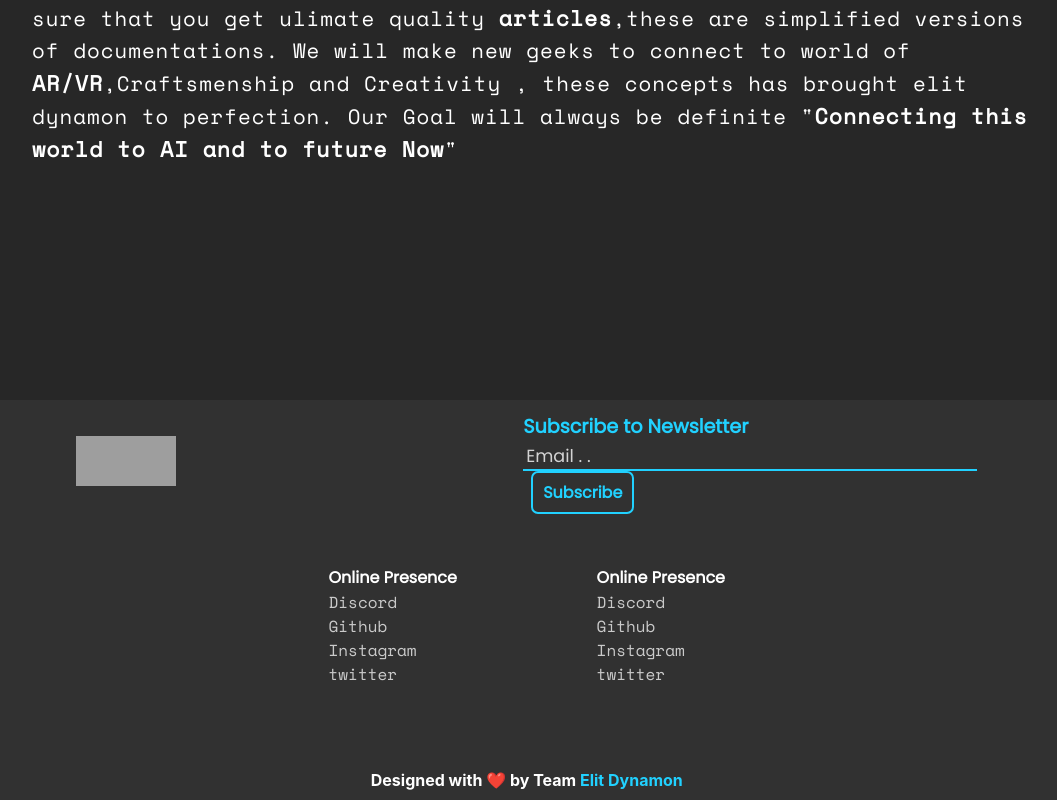
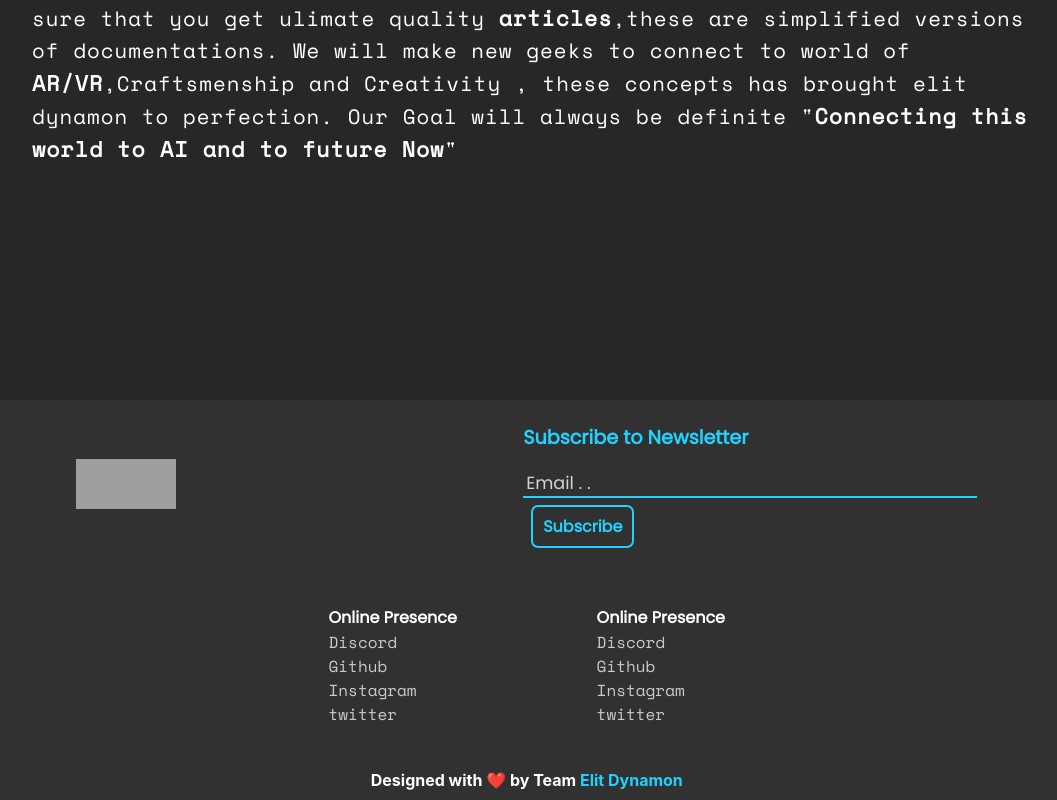
Before and after one commit to Hartaj-Singh-Dev/Elit-Dynamon, a Next.js app in the folder elit-dynamon-client/: page / in a window 1280 px wide. Shown: the part 1024-1824 px from the top of the page, without its empty margins (190-1247 px from the left). Built offline with nearby package versions, Linux system fonts and the light colour scheme; grey boxes are pictures that could not be loaded; what @badrap/bar-of-progress would draw is missing.

Commit message:
having sex with the project

```diff
--- a/elit-dynamon-client/components/Footer/footer.module.scss
+++ b/elit-dynamon-client/components/Footer/footer.module.scss
@@ -5,8 +5,12 @@ div.footerData {
   div.upperFooter {
     width: 100%;
     height: 90%;
+    display: flex;
+    flex-direction: column;
+    align-items: center;
+    justify-content: space-around;
     div.logoAndNewsLetter {
-      height: 35%;
+      height: 45%;
       width: 100%;
       display: flex;
       align-items: center;
@@ -20,7 +24,7 @@ div.footerData {
         div.subscribeLetter {
           display: flex;
           flex-direction: column;
-          height: 85%;
+          height: 100%;
           justify-content: space-evenly;
           h1 {
             color: #21d1ff;
@@ -50,7 +54,7 @@ div.footerData {
               color: #21d1ff;
               outline-width: 0;
               cursor: pointer;
-              margin: 0 0 0 8px;
+              margin: 7px 0 0 8px;
               font-family: "Poppins";
               font-weight: 600;
               font-size: 1rem;
@@ -66,7 +70,7 @@ div.footerData {
       }
     }
     div.companyServices {
-      height: 55%;
+      height: 50%;
       width: 100%;
       display: flex;
       align-items: center;
--- a/elit-dynamon-client/components/Navbar/ArticlesNavbar.tsx
+++ b/elit-dynamon-client/components/Navbar/ArticlesNavbar.tsx
@@ -37,11 +37,11 @@ const ArticlesNavbar = (props) => {
     <>
       <nav className={navStyle.TopNavbar} id="navbar">
         <div className={navStyle.mainContentlinks} id="navbarContent">
-          <div className={navStyle.mobileNavbarDesign}>
+          <div className={navStyle.MobileNavbarDesign}>
             <div className={navStyle.Logo}>
               <NavLink href="/">
                 <Image
-                  height={40}
+                  height={35}
                   width={100}
                   src="/Elit-Dynamon-SVG.svg"
                   alt=""
--- a/elit-dynamon-client/components/Navbar/articlesNavbar.module.scss
+++ b/elit-dynamon-client/components/Navbar/articlesNavbar.module.scss
@@ -31,7 +31,6 @@ nav.TopNavbar {
     height: 100%;
     display: flex;
     align-items: center;
-    height: 2rem;
 
     justify-content: space-between;
 
--- a/elit-dynamon-client/components/home/HomeFirstPage.module.scss
+++ b/elit-dynamon-client/components/home/HomeFirstPage.module.scss
@@ -137,7 +137,7 @@ div.container {
       justify-content: center;
       height: 40%;
       div.Line{
-        width: 4px;
+        width: 3px;
         height: 100%;
         background-color: #fff;
         border-radius: 10px;
```
